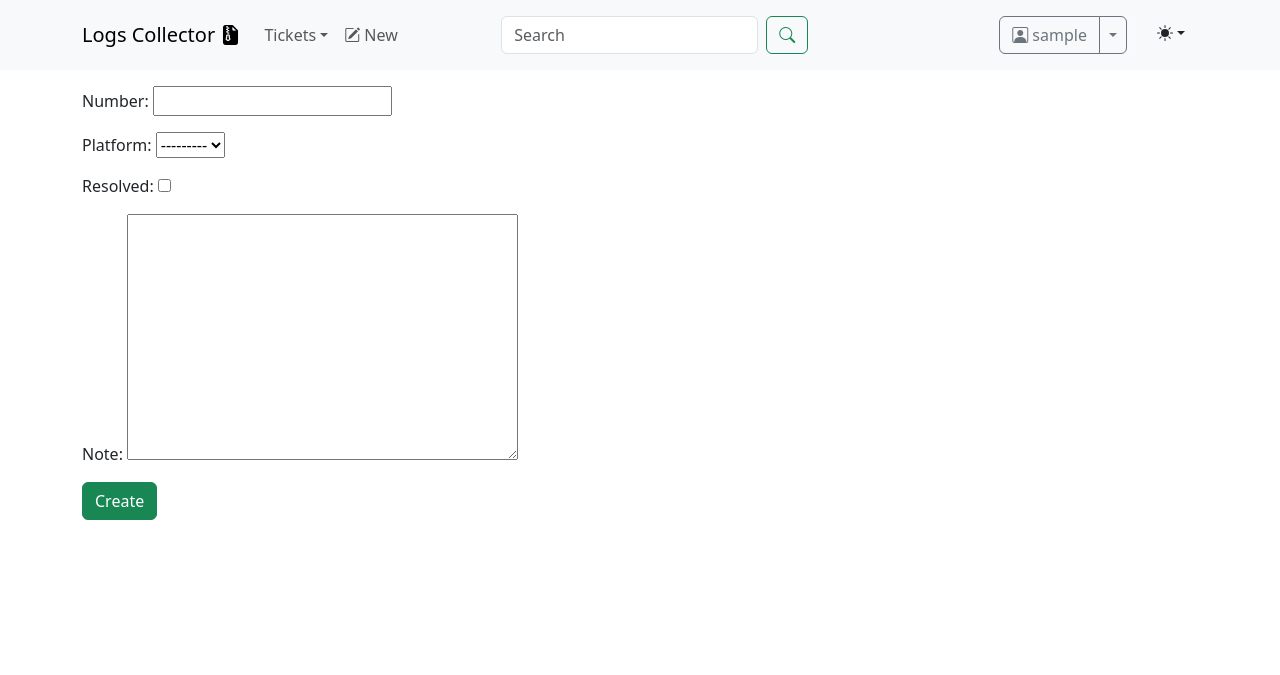
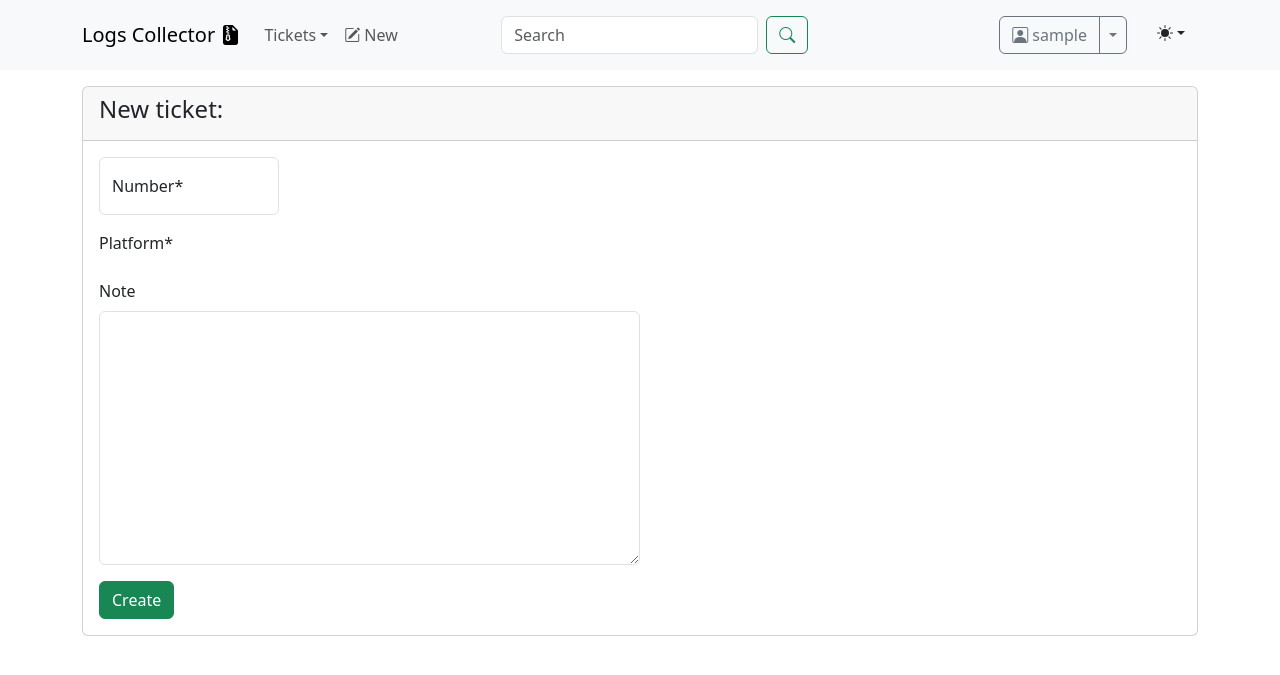
Before and after one commit to MOIS3Y/logs-collector, a Django app: page /tickets/create/ in a window 1280 px wide. Shown: the top 675 px of the page. Run offline with Django 4.2, Linux system fonts and the light colour scheme; the visitor is signed in with stand-in values (Sample User, id 1); data that the repository does not hold is empty; some libraries are stand-ins or nearby versions.

Commit message:
Add: CreateTicket view and form

```diff
--- a/logs_collector/collector/forms.py
+++ b/logs_collector/collector/forms.py
@@ -1,9 +1,27 @@
-from django.forms import ModelForm
+from django import forms
+from crispy_forms.helper import FormHelper
+from crispy_forms.layout import Layout, Submit, Div
+from crispy_bootstrap5.bootstrap5 import FloatingField
 
 from .models import Ticket
 
 
-class TicketForm(ModelForm):
+class CreateTicketForm(forms.ModelForm):
+
     class Meta:
         model = Ticket
-        fields = ['number', 'platform', 'resolved', 'note']
+        fields = ['number', 'platform', 'note']
+        widgets = {
+            'platform': forms.RadioSelect()
+        }
+
+    def __init__(self, *args, **kwargs):
+        super(CreateTicketForm, self).__init__(*args, **kwargs)
+        self.helper = FormHelper(self)
+        # self.helper.attrs = {"novalidate": ''}
+
+        self.helper.layout = Layout(
+            Div(FloatingField('number'), 'platform', css_class='col-md-2'),
+            Div('note', css_class='col-md-6'),
+            Submit('submit', 'Create', css_class='btn btn-success'),
+        )
--- a/logs_collector/collector/models.py
+++ b/logs_collector/collector/models.py
@@ -60,11 +60,11 @@ class Platform(models.Model):
         return reverse('collector:platform', kwargs={'platform': self.name})
 
     def __str__(self):
-        return self.name
+        return self.pretty_name
 
 
 class Ticket(models.Model):
-    number = models.IntegerField()
+    number = models.IntegerField(unique=True, db_index=True)
     resolved = models.BooleanField(default=False)
     note = models.TextField(blank=True)
     time_create = models.DateTimeField(auto_now_add=True)
--- a/logs_collector/collector/templates/collector/includes/ticket_info.html
+++ b/logs_collector/collector/templates/collector/includes/ticket_info.html
@@ -9,7 +9,7 @@
     type="checkbox"
     role="switch"
     name="ticket-state"
-    ticket-state-url="{% url 'collector:ajax_update_state_ticket' ticket.platform ticket.number %}"
+    ticket-state-url="{% url 'collector:ajax_update_state_ticket' ticket.platform.name ticket.number %}"
     {% if ticket.resolved %} ticket-state-switch="1" {% endif %}
     {% if ticket.resolved %} checked {% endif %}>
 </div>
--- a/logs_collector/collector/templates/collector/ticket_create.html
+++ b/logs_collector/collector/templates/collector/ticket_create.html
@@ -1,16 +1,16 @@
 {% extends 'collector/base.html' %}
 {% load static %}
+{% load crispy_forms_tags %}
 {% block title %}<title>Collector - create</title>{% endblock title %}
 {% block main %}
 <div class="container mt-3">
-  <div class="row">
-    <form action="{% url 'collector:create' %}" method="post">
-      {% csrf_token %}
-      {{ form.as_p }}
-      <button type="submit" class="btn btn-success">
-        Create
-      </button>
-    </form>
-  </div>
+    <div class="card">
+      <div class="card-header">
+        <h4>New ticket:</h4>
+      </div>
+      <div class="card-body">
+        {% crispy form %}
+      </div>
+    </div>
 </div>
 {% endblock main %}
--- a/logs_collector/collector/views.py
+++ b/logs_collector/collector/views.py
@@ -9,6 +9,7 @@ from rest_framework import status
 # from rest_framework.response import Response
 
 from .models import Archive, Ticket
+from .forms import CreateTicketForm
 from .utils import is_ajax
 
 
@@ -30,8 +31,8 @@ class ArchiveHandlerView(LoginRequiredMixin, SingleObjectMixin, generic.View):
 
 class CreateTicket(LoginRequiredMixin, generic.CreateView):
     model = Ticket
+    form_class = CreateTicketForm
     template_name = 'collector/ticket_create.html'
-    fields = ['number', 'platform', 'resolved', 'note']
 
     def form_valid(self, form):
         form.instance.user = self.request.user
```
Also changed, not shown: logs_collector/logs_collector/settings.py (+9 -0 lines), logs_collector/collector/migrations/0002_alter_ticket_options_alter_archive_size_and_more.py (added).
